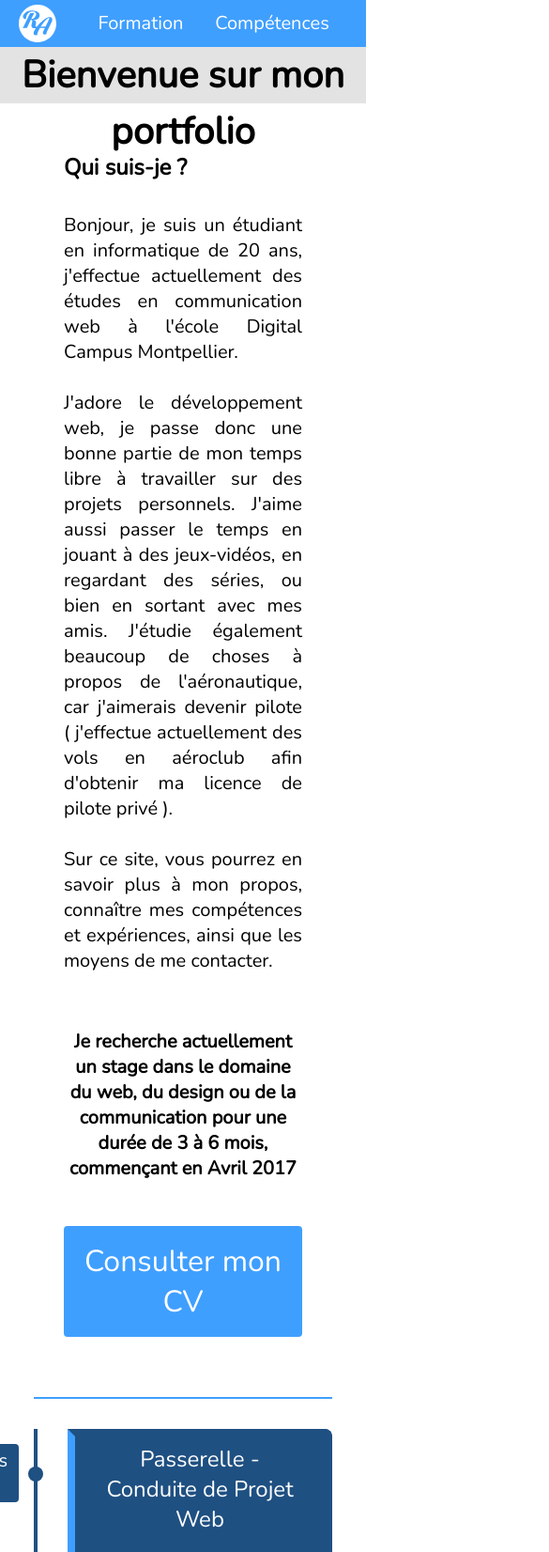
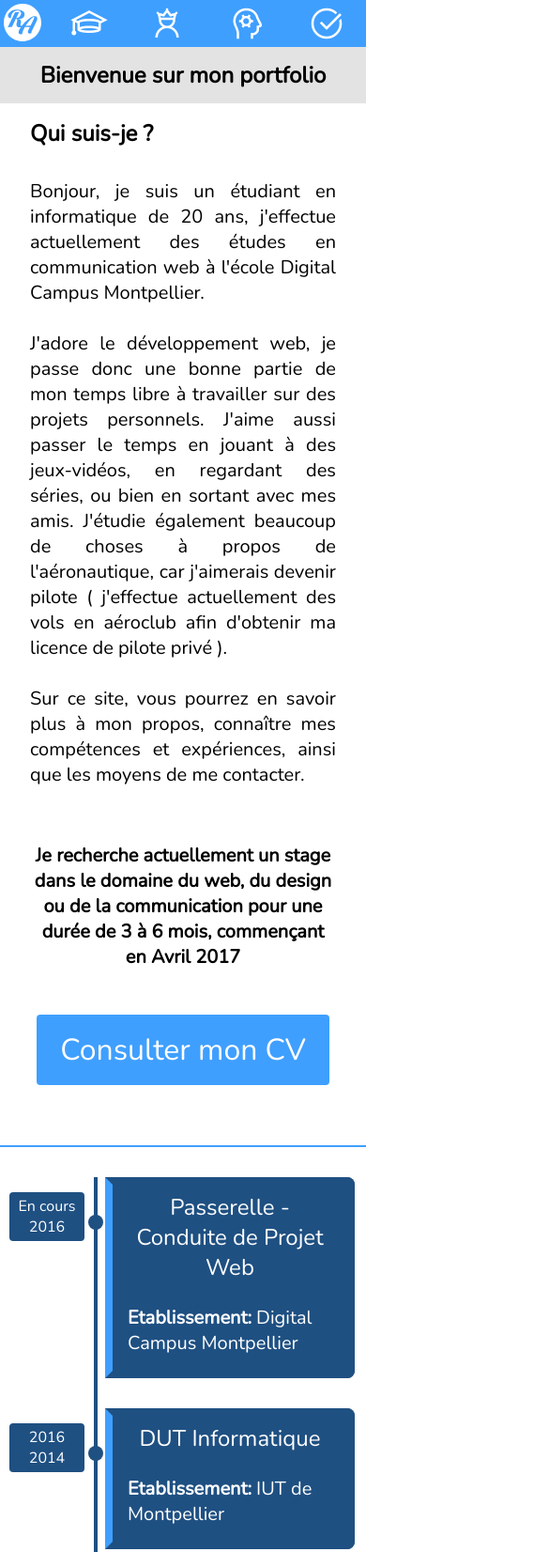
Before and after one commit to Rominou34/portfolio, a plain HTML site: page index.html in a window 390 px wide. Shown: the top 1652 px of the page at 94% size, 585 px wide, since content can reach past the window. Drawn offline with nearby package versions, Linux system fonts and the light colour scheme.

Commit message:
Responsive design
The website display is now responsive and adapted to mobile screens

```diff
--- a/index.html
+++ b/index.html
@@ -58,16 +58,20 @@
       </a>
       </div>
       <a href="#formation" id="formation-link">
-        Formation
+        <!--<span class="header-text">Formation</span>!-->
+        <i class="header-icon icons8-graduation-cap"></i>
       </a>
       <a href="#competences" id="competences-link">
-        Compétences
+        <!--<span class="header-text">Compétences</span>!-->
+        <i class="header-icon icons8-moderator-male"></i>
       </a>
       <a href="#projets" id="projets-link">
-        Projets
+        <!--<span class="header-text">Projets</span>!-->
+        <i class="header-icon icons8-for-experienced"></i>
       </a>
       <a href="#experiences" id="experiences-link">
-        Expériences
+        <!--<span class="header-text">Expériences</span>!-->
+        <i class="header-icon icons8-checked"></i>
       </a>
       </div>
     </header>
--- a/mobile.css
+++ b/mobile.css
@@ -3,8 +3,56 @@
     display: none;
   }
 
+  #title-container h2 {
+    font-size: 1.5em;
+  }
+
+  #logo-container {
+    padding: 4px;
+    flex-basis: 40px;
+    width: 40px;
+    flex-grow: 1;
+  }
+
+  header a:not(#logo-link) {
+    flex-basis: 15%;
+    flex-grow: 2;
+  }
+
   main {
     width: 100%;
+    padding: 0;
     margin-left: 0;
   }
+
+  #timeline {
+    margin-left: 100px;
+    width: calc(100% - 100px);
+  }
+
+  .milestone {
+    width: calc(100% - 20px);
+  }
+
+  .milestone {
+    margin-left: 8px;
+  }
+
+  .milestone::after {
+    left: -26px;
+  }
+
+  .milestone::before {
+    left: -110px;
+    width: 80px;
+    font-size: 0.8em;
+  }
+
+  .experience {
+    width: 95%;
+  }
+
+  .experience .content {
+    padding: 0.5em;
+  }
 }
--- a/style.css
+++ b/style.css
@@ -24,10 +24,12 @@ html, body, p, div, header, article, h1, h2, h3, h4, h5, h6, form {
 
 header {
   display: flex;
+  flex-shrink: 1;
+  flex-grow: 0;
   position: fixed;
   top: 0;
   left: 0;
-  width: 100%;
+  width: 100vw;
   height: 50px;
   z-index: 10;
   transition: all 0.2s;
@@ -69,7 +71,7 @@ header a:not(#logo-link) {
   text-decoration: none;
   box-sizing: border-box;
   flex-basis: 140px;
-  flex-shrink: 0;
+  flex-shrink: 1;
   text-align: center;
   color: inherit;
   transition: background-color 0.25s;
@@ -77,6 +79,10 @@ header a:not(#logo-link) {
 
 header a:not(#logo-link):hover, header a.current {
   background-color: #3079c1;
+}
+
+.header-icon {
+  font-size: 2em;
 }
 
 /*
@@ -233,6 +239,7 @@ section p {
   padding: 16px;
   margin: 32px;
   margin-right: 0;
+  width: 80%;
   max-width: 560px;
   position: relative;
   border: 8px solid #1f5082;
@@ -306,6 +313,7 @@ section p {
   justify-content: left;
   width: 100%;
   align-items: center;
+  flex-wrap: wrap;
   padding-bottom: 24px;
 }
 
@@ -313,6 +321,7 @@ section p {
   flex-basis: 10%;
   margin: 2.5%;
   flex-grow: 0;
+  flex-shrink: 1;
   height: 80px;
   display: inline-block;
   position: relative;
```
